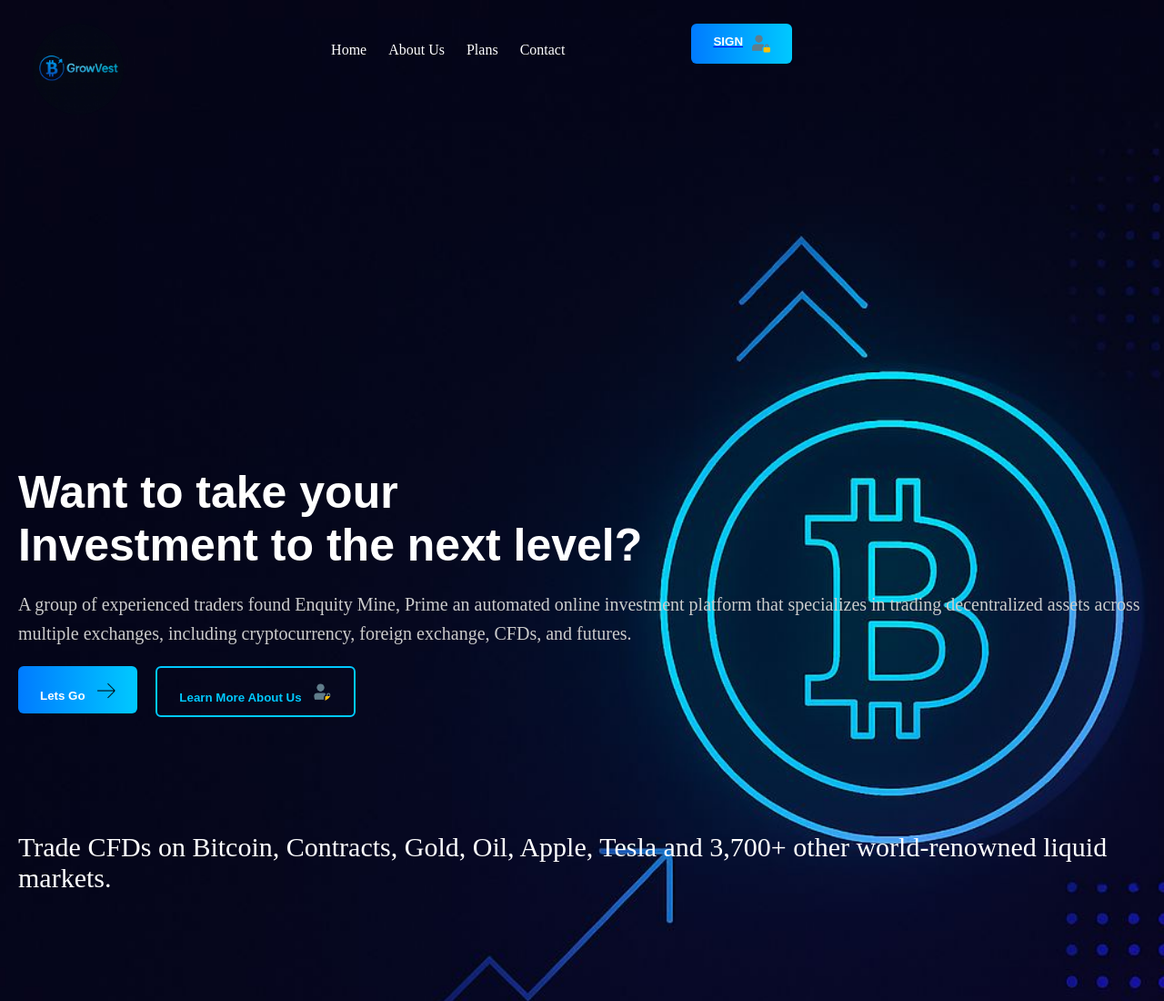
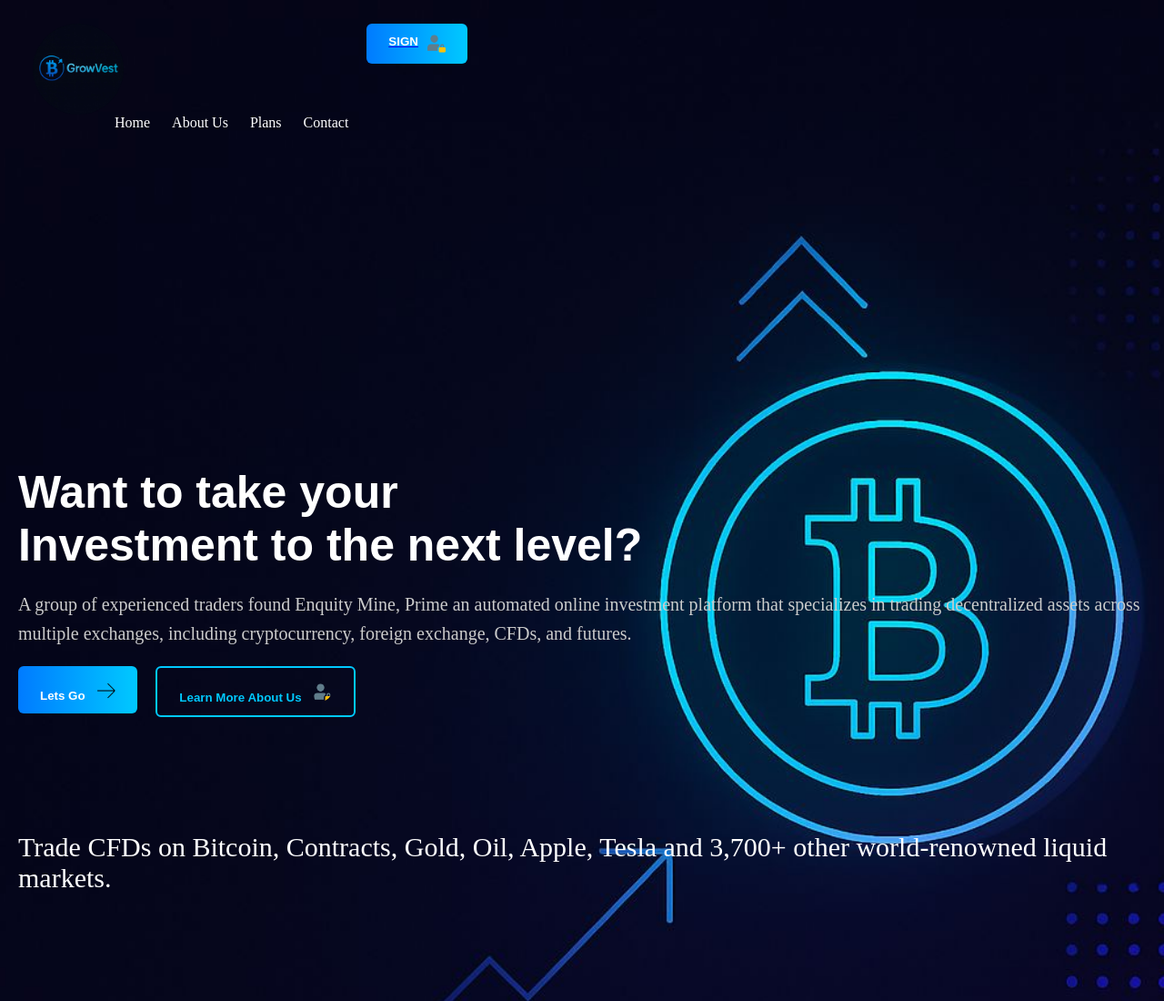
Before and after one commit to Cargo791/test, a website: page index.html in a window 1280 px wide. Shown: the top 1100 px of the page at 91% size. Drawn offline with Linux system fonts and the light colour scheme; no server answers.

Commit message:
style.css

```diff
--- a/style.css
+++ b/style.css
@@ -356,13 +356,9 @@ span {
 
 
 nav {
-  background-color: transparent;
-  padding: 1em;
-  text-align: center;
-  padding-top: 20px;
-  padding-left: 20%;
-  padding-right: 10%;
+ background-color: transparent;
 
+  padding-top: 100px;
 }
 
 nav ul {
```
